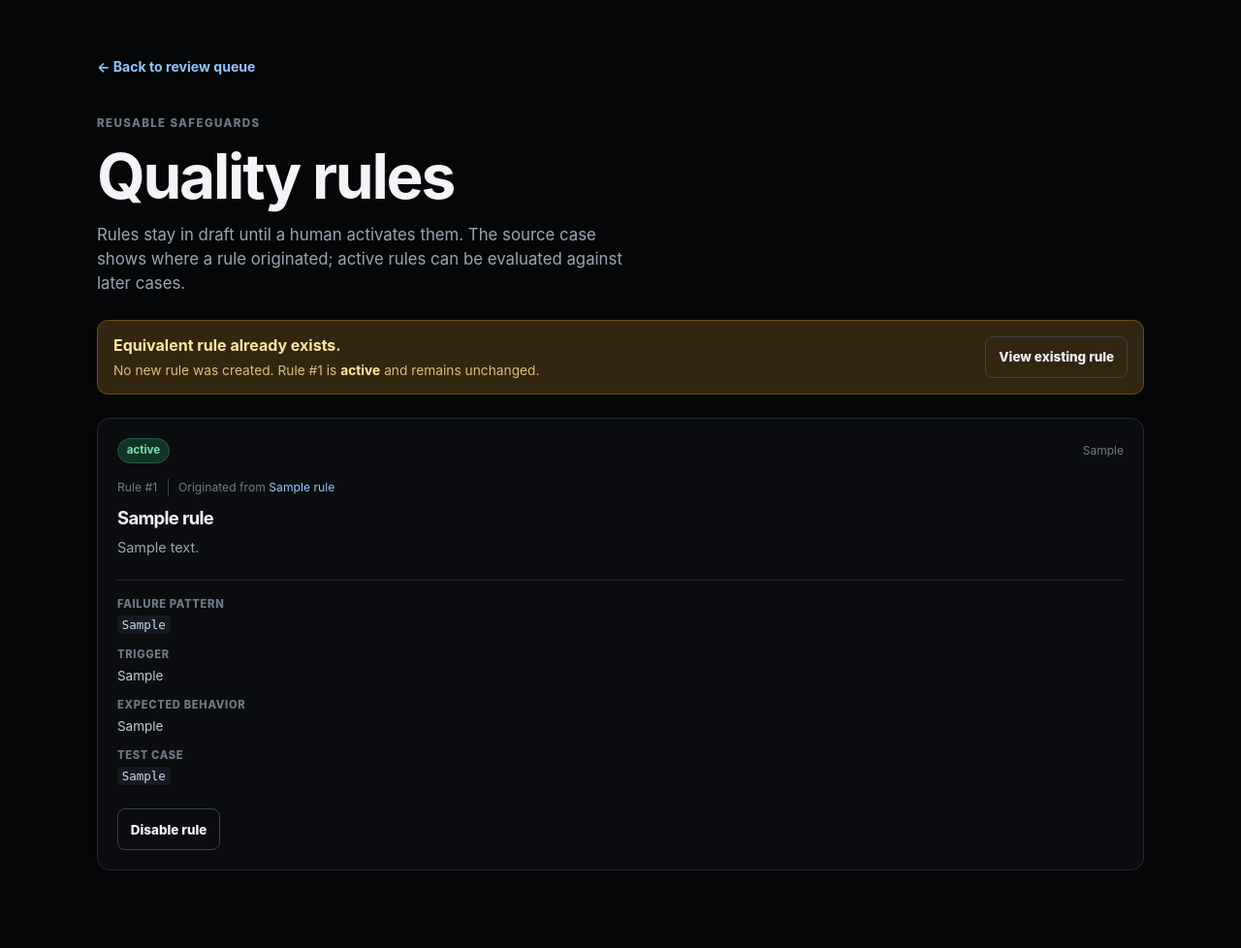
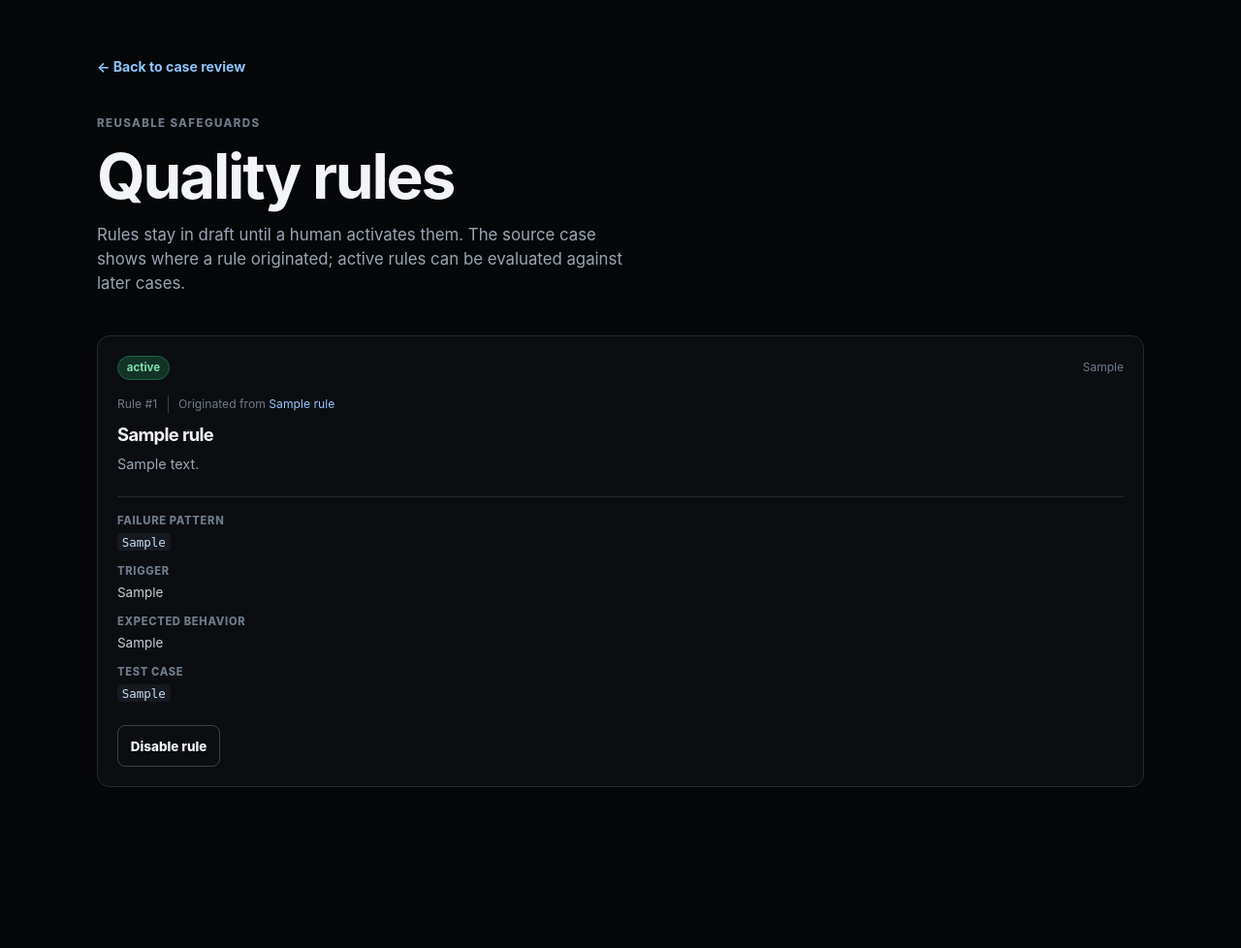
Before and after one commit to shubham-1212-12/ContextOps, a FastAPI app: template src/contextops/templates/rules.html in a window 1280 px wide. Shown: the part 74-1052 px from the top of the page at 97% size. After the commit the page ends 886 px from the top, so only its background shows below. Run offline with FastAPI, Linux system fonts and the light colour scheme; the template is opened without the code that fills it: most values are stand-ins (such as "Sample title", 1, 10 or a date in 2020).

Commit message:
fix: keep duplicate rule warnings in case context

```diff
--- a/src/contextops/main.py
+++ b/src/contextops/main.py
@@ -83,17 +83,13 @@ def create_app(database_path: str | None = None) -> FastAPI:
     @app.get("/rules", response_class=HTMLResponse)
     def rules_page(request: Request) -> Any:
         service: ContextOpsService = request.app.state.service
-        duplicate_rule = None
-        duplicate_rule_id = request.query_params.get("duplicate_rule_id")
-        if duplicate_rule_id:
-            try:
-                duplicate_rule = service.get_rule(int(duplicate_rule_id))
-            except ValueError:
-                duplicate_rule = None
+        return_case_id = request.query_params.get("return_case_id")
+        if return_case_id and service.get_case(return_case_id) is None:
+            return_case_id = None
         return templates.TemplateResponse(
             request=request,
             name="rules.html",
-            context={"rules": service.list_rules(), "duplicate_rule": duplicate_rule},
+            context={"rules": service.list_rules(), "return_case_id": return_case_id},
         )
 
     @app.get("/cases/new", response_class=HTMLResponse)
--- a/src/contextops/static/app.js
+++ b/src/contextops/static/app.js
@@ -43,7 +43,27 @@ document.addEventListener("click", (event) => {
   if (request) {
     request.then((data) => {
       if (action === "draft-rule" && data.duplicate) {
-        window.location.assign(`/rules?duplicate_rule_id=${encodeURIComponent(data.id)}#rule-${data.id}`);
+        button.disabled = false;
+        button.textContent = originalLabel;
+        const notice = button.parentElement.querySelector("[data-duplicate-notice]");
+        if (notice) {
+          const message = document.createElement("div");
+          const title = document.createElement("strong");
+          title.textContent = "Equivalent rule already exists.";
+          const detail = document.createElement("p");
+          detail.append("No new rule was created. Rule #", String(data.id), " is ");
+          const status = document.createElement("strong");
+          status.textContent = data.duplicate_status;
+          detail.append(status, " and remains unchanged.");
+          const link = document.createElement("a");
+          link.className = "button button-secondary";
+          link.href = `/rules?duplicate_rule_id=${encodeURIComponent(data.id)}&return_case_id=${encodeURIComponent(button.dataset.caseId)}#rule-${data.id}`;
+          link.textContent = "View existing rule";
+          message.append(title, detail);
+          notice.replaceChildren(message, link);
+          notice.hidden = false;
+        }
+        showStatus("Equivalent rule found; no new rule was created.");
         return;
       }
       window.location.reload();
--- a/src/contextops/static/style.css
+++ b/src/contextops/static/style.css
@@ -118,6 +118,9 @@ button:disabled { cursor: wait; opacity: .65; }
 .duplicate-notice { align-items: center; background: #332611; border: 1px solid #6b4f1b; border-radius: 11px; color: #f5d995; display: flex; gap: 1rem; justify-content: space-between; margin: -1rem 0 1.5rem; padding: .85rem 1rem; }
 .duplicate-notice strong { color: #ffe7a5; }
 .duplicate-notice p { color: #d9bd7d; font-size: .86rem; margin: .25rem 0 0; }
+.inline-duplicate-notice { margin: .85rem 0 0; }
+.inline-duplicate-notice > div { min-width: 0; }
+.inline-duplicate-notice .button { flex: 0 0 auto; }
 
 .case-heading { align-items: end; display: flex; gap: 2rem; justify-content: space-between; margin-bottom: 2rem; }
 .case-heading h1 { font-size: clamp(2rem, 4vw, 3.35rem); margin-bottom: .65rem; max-width: 45rem; }
--- a/src/contextops/templates/case.html
+++ b/src/contextops/templates/case.html
@@ -57,6 +57,7 @@
         <p>{{ issue.evidence }}</p>
         {% if issue.category == 'confirmed_violation' %}
         <button class="secondary" data-action="draft-rule" data-case-id="{{ case.id }}" data-issue-id="{{ issue.id }}">Create draft quality rule</button>
+        <div class="duplicate-notice inline-duplicate-notice" data-duplicate-notice hidden role="status" aria-live="polite"></div>
         {% endif %}
       </article>
       {% endfor %}
--- a/src/contextops/templates/rules.html
+++ b/src/contextops/templates/rules.html
@@ -3,21 +3,15 @@
 {% block content %}
 <main id="main" class="page-shell rules-shell">
   <section class="page-heading" aria-labelledby="rules-title">
+    {% if return_case_id %}
+    <a class="back-link" href="/cases/{{ return_case_id }}">← Back to case review</a>
+    {% else %}
     <a class="back-link" href="/">← Back to review queue</a>
+    {% endif %}
     <p class="eyebrow">Reusable safeguards</p>
     <h1 id="rules-title">Quality rules</h1>
     <p class="hero-copy">Rules stay in draft until a human activates them. The source case shows where a rule originated; active rules can be evaluated against later cases.</p>
   </section>
-
-  {% if duplicate_rule %}
-  <aside class="duplicate-notice" role="status" aria-live="polite">
-    <div>
-      <strong>Equivalent rule already exists.</strong>
-      <p>No new rule was created. Rule #{{ duplicate_rule.id }} is <strong>{{ duplicate_rule.status }}</strong> and remains unchanged.</p>
-    </div>
-    <a class="button button-secondary" href="#rule-{{ duplicate_rule.id }}">View existing rule</a>
-  </aside>
-  {% endif %}
 
   {% if rules %}
   <section class="rules-grid" aria-label="Quality rules list">
```
Also changed, not shown: tests/test_rule_duplicates.py (+25 -5 lines).
